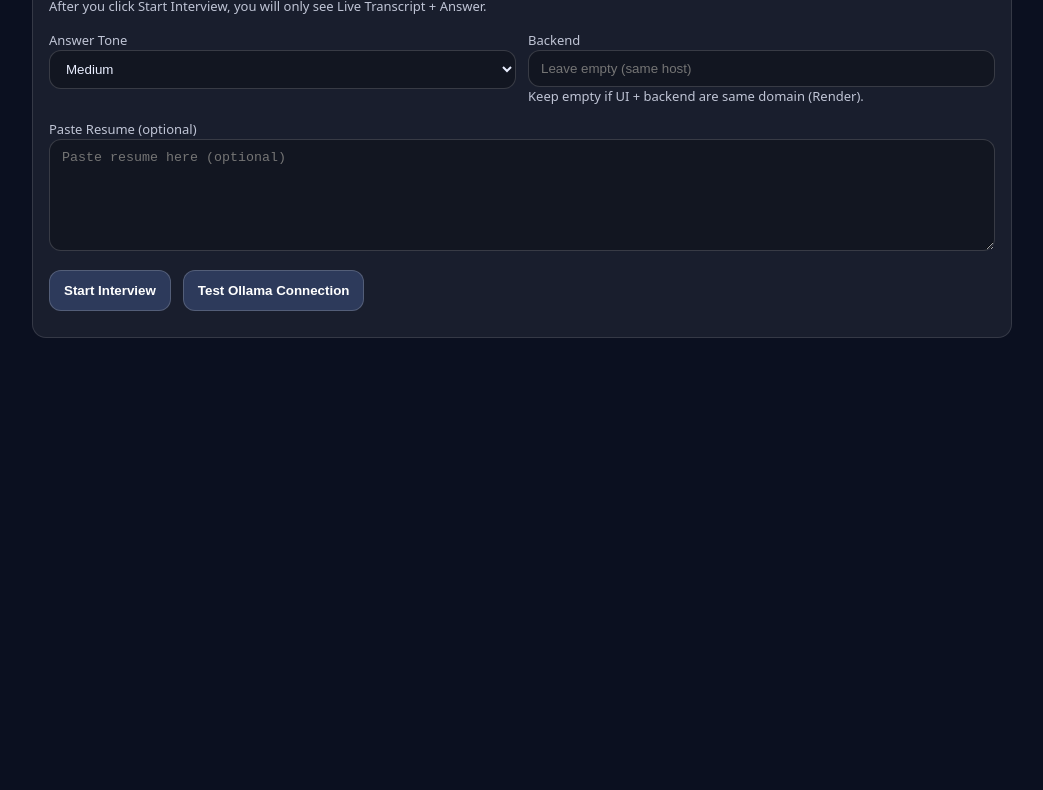
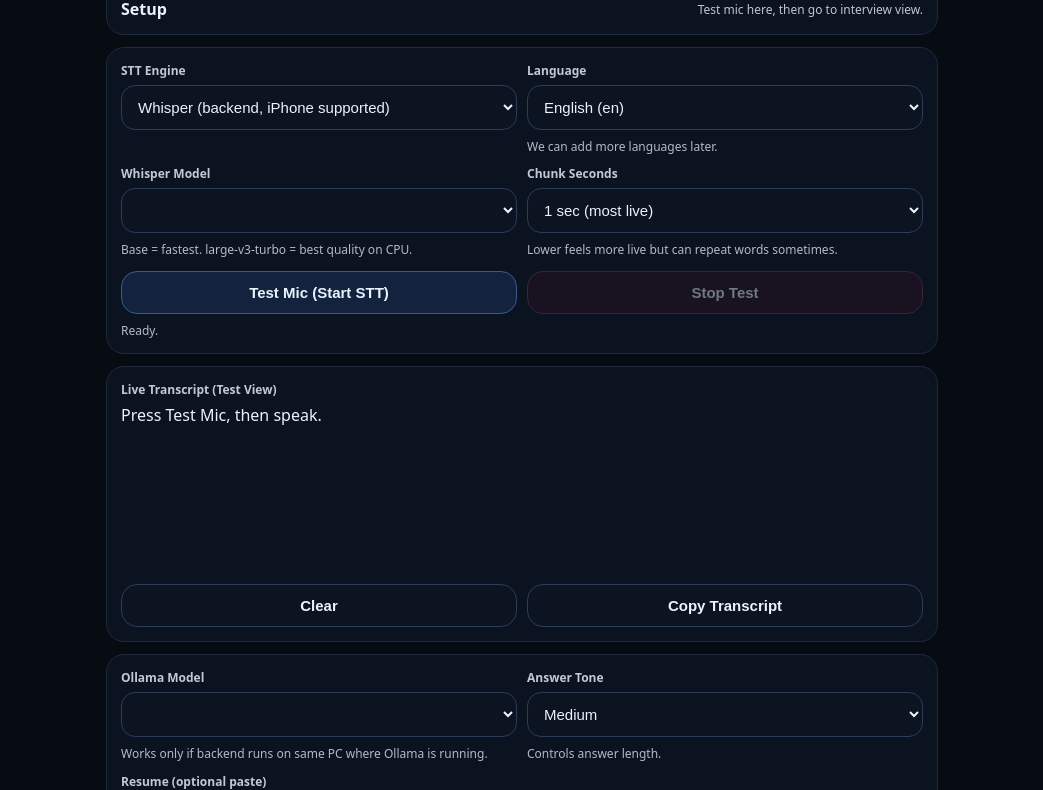
Before and after one commit to moto123a/phone-Interview-ai, a plain HTML site: page frontend/index.html in a window 1280 px wide. Shown: the part 100-890 px from the top of the page, without its empty margins (118-1161 px from the left). Before the commit the page ends 800 px from the top, so only its background shows below. Drawn offline with Linux system fonts and the light colour scheme.

Commit message:
Update index.html

```diff
--- a/frontend/index.html
+++ b/frontend/index.html
@@ -1,95 +1,203 @@
 <!doctype html>
 <html lang="en">
 <head>
-  <meta charset="utf-8" />
-  <meta name="viewport" content="width=device-width,initial-scale=1" />
+  <meta charset="UTF-8" />
+  <meta name="viewport" content="width=device-width, initial-scale=1.0" />
   <title>Phone Interview AI</title>
   <style>
-    body { margin:0; font-family: system-ui, Arial; background:#0b1020; color:#e9eeff; }
-    .wrap { max-width: 980px; margin: 24px auto; padding: 16px; }
-    .card { background: rgba(255,255,255,0.06); border: 1px solid rgba(255,255,255,0.12); border-radius: 14px; padding: 16px; }
-    .row { display:flex; gap:12px; flex-wrap:wrap; }
-    .col { flex:1; min-width: 280px; }
-    button { padding: 12px 14px; border-radius: 12px; border: 1px solid rgba(255,255,255,0.18); background: rgba(120,160,255,0.22); color:#fff; cursor:pointer; font-weight:600; }
-    button:disabled { opacity:0.5; cursor:not-allowed; }
-    textarea, select, input {
-      width:100%; box-sizing:border-box;
-      padding: 10px 12px; border-radius: 12px;
-      border: 1px solid rgba(255,255,255,0.16);
-      background: rgba(0,0,0,0.25);
-      color:#e9eeff;
-      outline:none;
+    :root { color-scheme: dark; }
+    body { margin:0; font-family: system-ui, -apple-system, Segoe UI, Roboto, Arial; background:#070b12; color:#eaf2ff; }
+    .wrap { max-width:860px; margin:0 auto; padding:14px; min-height:100vh; box-sizing:border-box; }
+
+    .topbar {
+      position: sticky; top:0; z-index:10;
+      background: rgba(7,11,18,0.92);
+      backdrop-filter: blur(10px);
+      border:1px solid #1f2a3e; border-radius:18px;
+      padding:12px; display:flex; justify-content:space-between; gap:10px;
     }
-    .muted { opacity: 0.8; font-size: 13px; }
-    .bigbox { min-height: 140px; white-space: pre-wrap; }
-    .hidden { display:none; }
-    .title { font-size: 20px; font-weight: 800; margin-bottom: 10px; }
+    .brand { font-weight:900; }
+    .pill { border:1px solid #2b3d5a; background:#0c1422; border-radius:999px; padding:6px 10px; font-size:12px; white-space:nowrap; }
+    .ok { border-color:#2f7; } .danger { border-color:#b33; }
+
+    .card { background:#0b1220; border:1px solid #1f2a3e; border-radius:18px; padding:14px; margin:12px 0; }
+    label { display:block; font-size:12px; opacity:0.82; font-weight:800; margin-bottom:6px; }
+    input, select, textarea {
+      width:100%; box-sizing:border-box; border-radius:14px; border:1px solid #2b3d5a; background:#0c1422; color:#eaf2ff;
+      padding:12px; font-size:15px; outline:none;
+    }
+    textarea { min-height:110px; resize:vertical; }
+
+    .grid2 { display:grid; grid-template-columns:1fr 1fr; gap:10px; }
+    button {
+      width:100%; border:1px solid #2b3d5a; background:#0c1422; color:#eaf2ff; border-radius:16px; padding:12px 10px;
+      font-size:15px; font-weight:900; cursor:pointer;
+    }
+    button.primary { background:#13233d; border-color:#3a5a8e; }
+    button.dangerBtn { background:#2a1220; border-color:#7a3550; }
+    button:disabled { opacity:0.45; cursor:not-allowed; }
+
+    .mini { font-size:12px; opacity:0.75; line-height:1.45; margin-top:8px; }
+    .mono { white-space:pre-wrap; word-break:break-word; line-height:1.45; font-size:16px; }
+    .bigBox { min-height:170px; }
+
+    .hide { display:none; }
+
+    .headerRow { display:flex; gap:10px; align-items:center; justify-content:space-between; }
+    .headerRow h2 { margin:0; font-size:16px; }
+    .soft { opacity:0.8; font-size:12px; }
+
+    @media(max-width:520px){ .grid2{grid-template-columns:1fr;} }
   </style>
 </head>
+
 <body>
   <div class="wrap">
+    <div class="topbar">
+      <div class="brand">Phone Interview AI</div>
+      <div style="display:flex; gap:8px; align-items:center;">
+        <span class="pill" id="backendPill">Backend: checking...</span>
+        <span class="pill" id="sttPill">STT: idle</span>
+      </div>
+    </div>
 
-    <!-- PAGE 1: Setup -->
-    <div id="setupView" class="card">
-      <div class="title">Phone Interview AI</div>
-      <p class="muted">After you click Start Interview, you will only see Live Transcript + Answer.</p>
-
-      <div class="row">
-        <div class="col">
-          <label class="muted">Answer Tone</label>
-          <select id="tone">
-            <option value="short">Short</option>
-            <option value="medium" selected>Medium</option>
-            <option value="long">Long</option>
-          </select>
-        </div>
-        <div class="col">
-          <label class="muted">Backend</label>
-          <input id="backendUrl" placeholder="Leave empty (same host)" />
-          <div class="muted">Keep empty if UI + backend are same domain (Render).</div>
+    <!-- VIEW 1: SETUP -->
+    <div id="setupView">
+      <div class="card">
+        <div class="headerRow">
+          <h2>Setup</h2>
+          <div class="soft">Test mic here, then go to interview view.</div>
         </div>
       </div>
 
-      <div style="margin-top:12px;">
-        <label class="muted">Paste Resume (optional)</label>
-        <textarea id="resume" rows="6" placeholder="Paste resume here (optional)"></textarea>
+      <div class="card">
+        <div class="grid2">
+          <div>
+            <label>STT Engine</label>
+            <select id="sttEngine">
+              <option value="webspeech">WebSpeech (live, Android best)</option>
+              <option value="whisper" selected>Whisper (backend, iPhone supported)</option>
+            </select>
+            <div class="mini" id="engineNote"></div>
+          </div>
+
+          <div>
+            <label>Language</label>
+            <select id="langSelect">
+              <option value="en" selected>English (en)</option>
+            </select>
+            <div class="mini">We can add more languages later.</div>
+          </div>
+        </div>
+
+        <div id="whisperOptions" style="margin-top:10px;">
+          <div class="grid2">
+            <div>
+              <label>Whisper Model</label>
+              <select id="whisperModel"></select>
+              <div class="mini">Base = fastest. large-v3-turbo = best quality on CPU.</div>
+            </div>
+            <div>
+              <label>Chunk Seconds</label>
+              <select id="chunkSec">
+                <option value="1" selected>1 sec (most live)</option>
+                <option value="2">2 sec</option>
+                <option value="3">3 sec</option>
+              </select>
+              <div class="mini">Lower feels more live but can repeat words sometimes.</div>
+            </div>
+          </div>
+        </div>
+
+        <div id="webspeechOptions" class="hide" style="margin-top:10px;">
+          <div class="mini" id="webspeechSupportLine">Checking WebSpeech support...</div>
+        </div>
+
+        <div class="grid2" style="margin-top:12px;">
+          <button class="primary" id="btnTestStart">Test Mic (Start STT)</button>
+          <button class="dangerBtn" id="btnTestStop" disabled>Stop Test</button>
+        </div>
+
+        <div class="mini" id="statusLine">Ready.</div>
       </div>
 
-      <div style="margin-top:14px;" class="row">
-        <button id="btnStartInterview">Start Interview</button>
-        <button id="btnTestOllama">Test Ollama Connection</button>
+      <!-- LIVE TRANSCRIPT PREVIEW ON SETUP PAGE -->
+      <div class="card">
+        <label>Live Transcript (Test View)</label>
+        <div class="mono bigBox" id="setupTranscript">Press Test Mic, then speak.</div>
+        <div class="grid2" style="margin-top:10px;">
+          <button id="btnSetupClear">Clear</button>
+          <button id="btnSetupCopy">Copy Transcript</button>
+        </div>
       </div>
 
-      <div id="setupStatus" class="muted" style="margin-top:10px;"></div>
+      <div class="card">
+        <div class="grid2">
+          <div>
+            <label>Ollama Model</label>
+            <select id="ollamaModel"></select>
+            <div class="mini">Works only if backend runs on same PC where Ollama is running.</div>
+          </div>
+          <div>
+            <label>Answer Tone</label>
+            <select id="tone">
+              <option value="short">Short</option>
+              <option value="medium" selected>Medium</option>
+              <option value="detailed">Detailed</option>
+            </select>
+            <div class="mini">Controls answer length.</div>
+          </div>
+        </div>
+
+        <div style="margin-top:10px;">
+          <label>Resume (optional paste)</label>
+          <textarea id="resume" placeholder="Paste resume here (optional)."></textarea>
+        </div>
+
+        <div style="margin-top:12px;">
+          <button class="primary" id="startInterviewBtn">Start Interview</button>
+        </div>
+      </div>
     </div>
 
-    <!-- PAGE 2: Live only -->
-    <div id="liveView" class="card hidden">
-      <div class="title">Live Interview</div>
-      <p class="muted">Only transcript and answer are shown here.</p>
-
-      <div style="margin-top:10px;">
-        <div class="muted">Live Transcript</div>
-        <div id="liveTranscript" class="card bigbox" style="margin-top:8px;"></div>
+    <!-- VIEW 2: INTERVIEW -->
+    <div id="interviewView" class="hide">
+      <div class="card">
+        <div class="headerRow">
+          <h2>Interview</h2>
+          <button id="btnBack" style="max-width:180px;">Back</button>
+        </div>
+        <div class="mini">Only transcript and answer are shown here.</div>
       </div>
 
-      <div style="margin-top:12px;">
-        <div class="muted">Answer</div>
-        <div id="liveAnswer" class="card bigbox" style="margin-top:8px;"></div>
+      <div class="card">
+        <label>Live Transcript</label>
+        <div class="mono bigBox" id="transcript">Press Start, then speak.</div>
+
+        <div class="grid2" style="margin-top:10px;">
+          <button class="primary" id="btnStart">Start STT</button>
+          <button class="dangerBtn" id="btnStop" disabled>Stop STT</button>
+        </div>
+
+        <div class="grid2" style="margin-top:10px;">
+          <button id="btnClear">Clear</button>
+          <button id="btnCopy">Copy Transcript</button>
+        </div>
       </div>
 
-      <div class="row" style="margin-top:12px;">
-        <button id="btnStartSTT">Start STT</button>
-        <button id="btnStopSTT">Stop STT</button>
-        <button id="btnGen">Generate Answer (uses transcript)</button>
-        <button id="btnClear">Clear</button>
+      <div class="card">
+        <div class="grid2">
+          <button class="primary" id="btnAnswer">Generate Answer (uses transcript)</button>
+          <button id="btnCopyAns">Copy Answer</button>
+        </div>
+
+        <div class="mini" id="ansStatus">Answer: ready</div>
+        <div class="mono bigBox" id="answer">Your answer will appear here.</div>
       </div>
-
-      <div id="liveStatus" class="muted" style="margin-top:10px;"></div>
     </div>
 
   </div>
 
-  <script src="/script.js"></script>
+  <script src="/static/script.js"></script>
 </body>
 </html>
```
